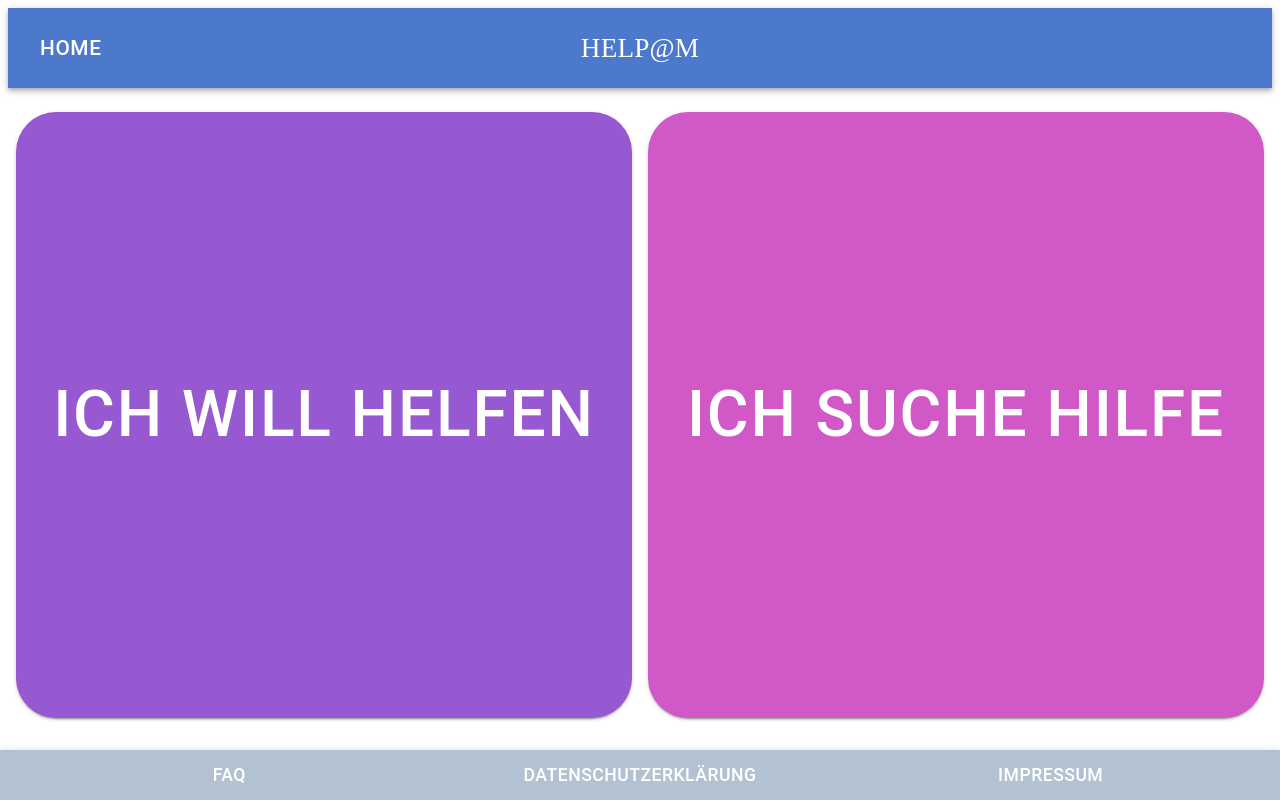
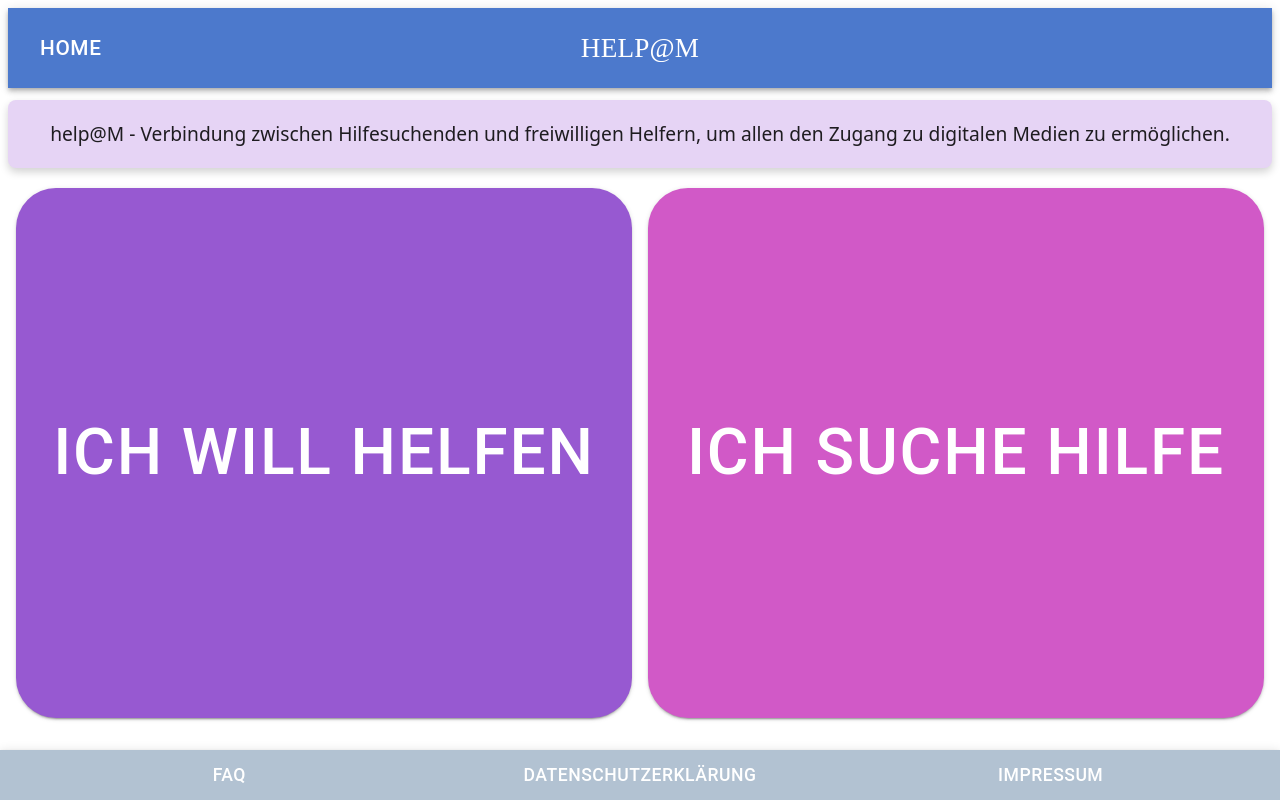
Before and after one commit to MarlonWa/computational-social-science, a React (Vite) app in the folder frontend/: page /#/ in a window 1280 px wide. Built offline with nearby package versions, Linux system fonts and the light colour scheme.

Commit message:
home and future ideas

```diff
--- a/frontend/src/pages/Dev.jsx
+++ b/frontend/src/pages/Dev.jsx
@@ -53,7 +53,7 @@ export function Dev() {
                 <Button onClick={handleRestart} style={{backgroundColor : Constants.error, color: Constants.neutral_light, fontSize : "2rem"}}>
                     Restart Database
                 </Button>
-                <p> (dont click it yet - API not done) </p>
+                <p> (be careful with clicking this, requests and users gone afterwards !) </p>
 
                 <Box flex={1} display="grid" gridTemplateColumns="1fr 1fr" gap={2} justifyContent="center" width="100vw" alignItems="center">
                     <Box>
--- a/frontend/src/pages/Home.jsx
+++ b/frontend/src/pages/Home.jsx
@@ -22,6 +22,11 @@ export function Home() { //DONE FOR NOW :)
         }}>
 
         <Header />
+
+        <Box sx = {{ textAlign: "center", my: 0.5, mx:1, borderRadius: 2, backgroundColor: Constants.primary_color_very_light, boxShadow: `0 4px 8px 0 ${Constants.shadow_black}`, fontSize: { xs: '1rem ', sm:'1.2rem'}}}>
+          <p style={{ }}> help@M - Verbindung zwischen Hilfesuchenden und freiwilligen Helfern, um allen den Zugang zu digitalen Medien zu ermöglichen. </p>
+          {/* <p style={{ }}>  </p> */}
+        </Box>
 
         <Box
           sx={{
```
Also changed, not shown: 1 other file (tests, documents, lock files or other folders).
